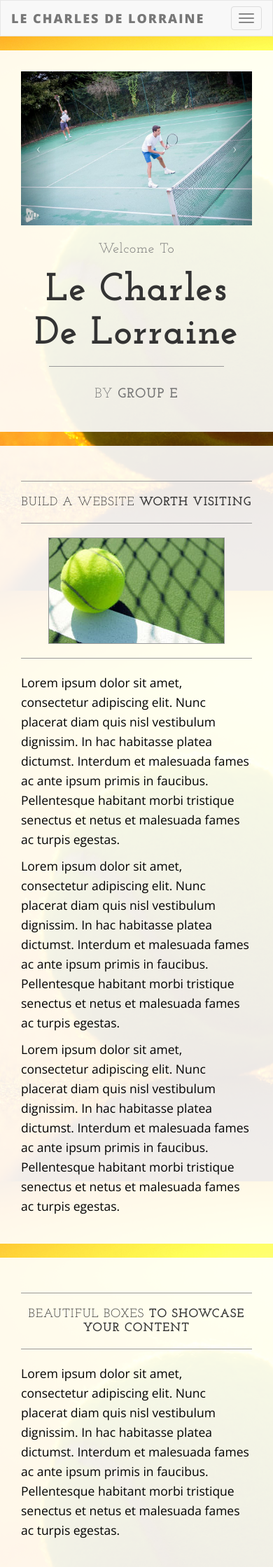
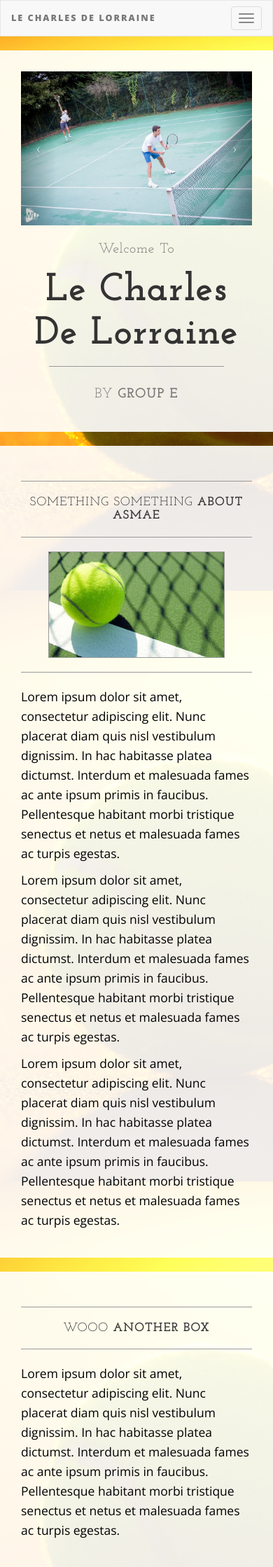
Before and after one commit to ivanahad/sep2015E, a Django app: page / in a window 390 px wide. Shown: the top 2239 px of the page at 70% size. Run offline with Django 3.2, Linux system fonts and the light colour scheme; parts of the project's set-up code (start-up, migrations or seed data) failed here and were passed over; some libraries are stand-ins or nearby versions.

Commit message:
For mobile phones
font size

```diff
--- a/sep2015E/static/css/home.css
+++ b/sep2015E/static/css/home.css
@@ -45,6 +45,7 @@ hr {
     text-transform: uppercase;
     font-weight: 900;
     letter-spacing: 2px;
+    font-size: 90% !important;
 }
 
 .navbar-nav {
--- a/sep2015E/templates/home/index.html
+++ b/sep2015E/templates/home/index.html
@@ -51,8 +51,8 @@
 		<div class="box">
 			<div class="col-lg-12">
 				<hr>
-				<h2 class="intro-text text-center">Build a website
-					<strong>worth visiting</strong>
+				<h2 class="intro-text text-center">Something something
+					<strong>about asmae</strong>
 				</h2>
 				<hr>
 				<img class="img-responsive img-border img-left" src="{% static "img/intro-pic.jpg" %}" alt="">
@@ -68,8 +68,8 @@
 		<div class="box">
 			<div class="col-lg-12">
 				<hr>
-				<h2 class="intro-text text-center">Beautiful boxes
-					<strong>to showcase your content</strong>
+				<h2 class="intro-text text-center">Wooo
+					<strong>another box</strong>
 				</h2>
 				<hr>
 				<p>Lorem ipsum dolor sit amet, consectetur adipiscing elit. Nunc placerat diam quis nisl vestibulum dignissim. In hac habitasse platea dictumst. Interdum et malesuada fames ac ante ipsum primis in faucibus. Pellentesque habitant morbi tristique senectus et netus et malesuada fames ac turpis egestas.</p>
--- a/sep2015E/templates/site_template.html
+++ b/sep2015E/templates/site_template.html
@@ -53,7 +53,7 @@
                     <span class="icon-bar"></span>
                 </button>
                 <!-- navbar-brand is hidden on larger screens, but visible when the menu is collapsed -->
-                <a class="navbar-brand" href="index.html">Le Charles de Lorraine</a>
+                <a class="navbar-brand" href="/">Le Charles de Lorraine</a>
             </div>
             <!-- Collect the nav links, forms, and other content for toggling -->
             <div class="collapse navbar-collapse" id="bs-example-navbar-collapse-1">
```
